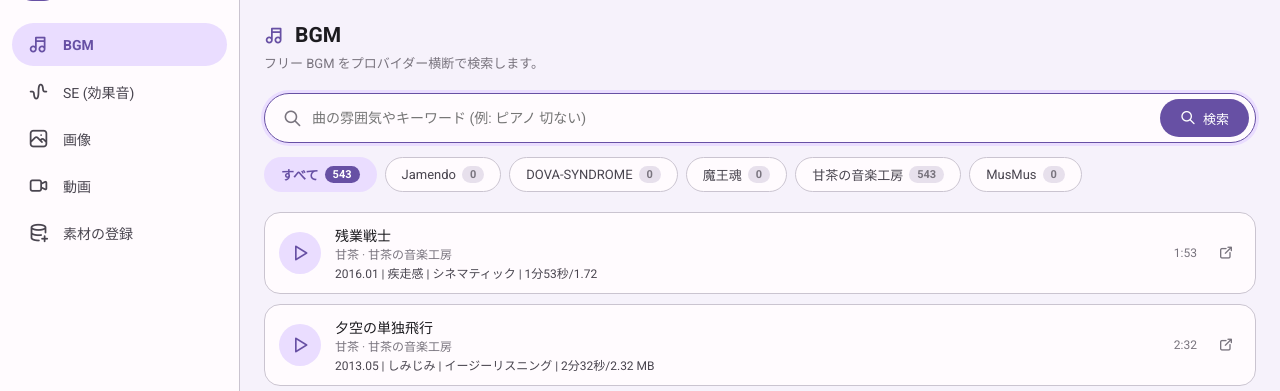
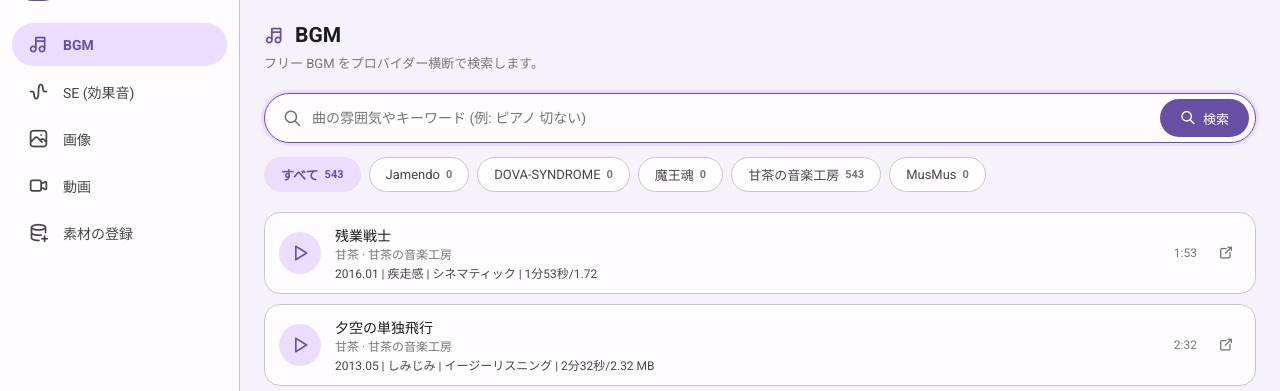
Before and after one commit to auriga-labs/auriga-assets, a PHP site: page / in a window 1280 px wide. Shown: the part 61-452 px from the top of the page. Run offline with PHP 8.4, Linux system fonts and the light colour scheme; data comes from the database, SQL or seed files in the repository; data that the repository does not hold is empty.

Commit message:
style: 登録件数バッジのスタイルを改善

```diff
--- a/index.php
+++ b/index.php
@@ -169,13 +169,9 @@ a{color:inherit}
 .provider-tab:hover{background:var(--bg2)}
 .provider-tab.active{background:var(--primary-dim);color:var(--primary);border-color:transparent;font-weight:600}
 .provider-tab i{font-size:16px}
-/* 登録件数バッジ (「すべて」はタブ内の合算値) */
-.provider-tab .cnt{
-  font-size:11px;font-weight:600;line-height:1;
-  background:var(--bg3);color:var(--txt3);
-  border-radius:999px;padding:3px 8px;
-}
-.provider-tab.active .cnt{background:var(--primary);color:#fff}
+/* 登録件数 (「すべて」はタブ内の合算値) */
+.provider-tab .cnt{font-size:11px;font-weight:600;color:var(--txt3)}
+.provider-tab.active .cnt{color:var(--primary)}
 
 /* ===== 結果: 画像 / 動画グリッド ===== */
 .grid{display:grid;grid-template-columns:repeat(auto-fill,minmax(220px,1fr));gap:14px}
```
